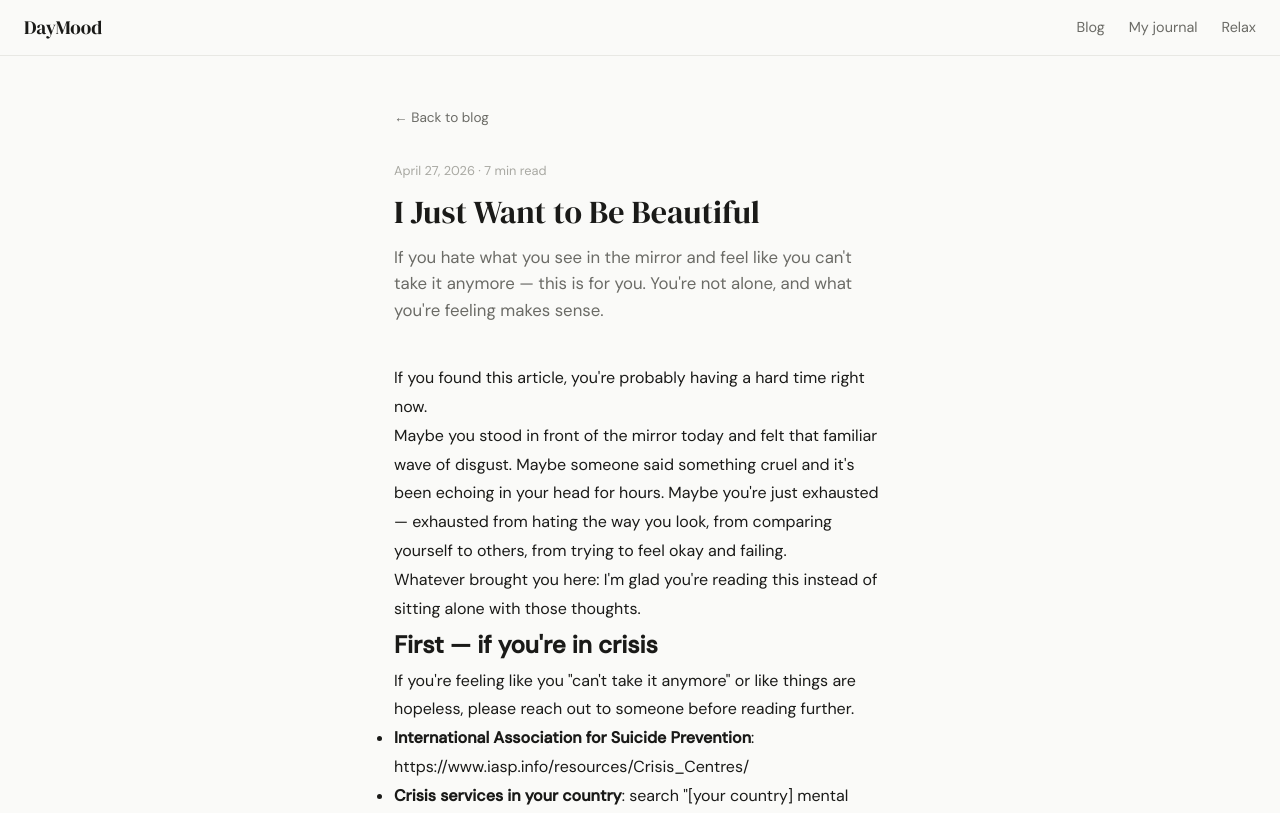
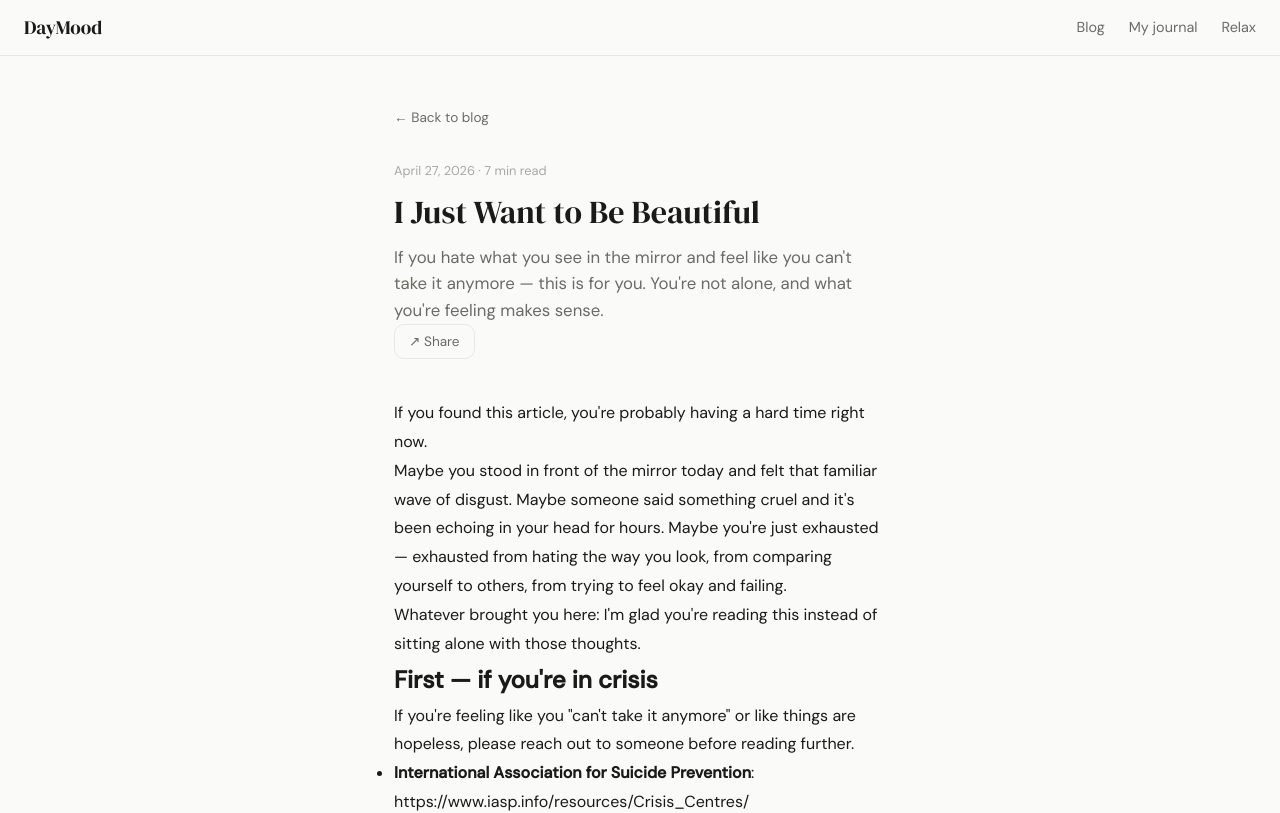
Before and after one commit to vsvirenkov/daymood, a Next.js app: page /blog/i-just-want-to-be-beautiful in a window 1280 px wide. Shown: the top 813 px of the page. Built offline with nearby package versions, Linux system fonts and the light colour scheme.

Commit message:
feat: add share button to blog posts and relax page

```diff
--- a/src/app/blog/[slug]/page.tsx
+++ b/src/app/blog/[slug]/page.tsx
@@ -3,6 +3,7 @@ import { MDXRemote } from 'next-mdx-remote/rsc'
 import { notFound } from 'next/navigation'
 import Link from 'next/link'
 import type { Metadata } from 'next'
+import ShareButton from '@/components/ShareButton'
 
 interface Props {
   params: { slug: string }
@@ -56,6 +57,7 @@ export default function BlogPostPage({ params }: Props) {
           <p style={{ color: 'var(--text-muted)', fontSize: '1.05rem', margin: 0 }}>
             {post.description}
           </p>
+          <ShareButton title={post.title} />
         </header>
 
         <div style={{
--- a/src/app/relax/page.tsx
+++ b/src/app/relax/page.tsx
@@ -27,6 +27,9 @@ export default async function RelaxPage() {
       <header className="page-header">
         <h1>Take a breath</h1>
         <p className="subtitle">Pop all the bubbles. It helps.</p>
+        <div style={{ marginTop: '12px' }}>
+          <ShareButton title="Pop-it relaxation game — DayMood" url="https://daymood.fun/relax" />
+        </div>
       </header>
       <PopItClient
         userToken={session?.access_token ?? null}
--- /dev/null
+++ b/src/components/ShareButton.tsx
@@ -0,0 +1,53 @@
+'use client'
+
+import { useState } from 'react'
+
+interface ShareButtonProps {
+  title: string
+  url?: string
+}
+
+export default function ShareButton({ title, url }: ShareButtonProps) {
+  const [copied, setCopied] = useState(false)
+
+  async function share() {
+    const shareUrl = url ?? window.location.href
+
+    // Если браузер поддерживает Web Share API (мобильные)
+    if (navigator.share) {
+      try {
+        await navigator.share({ title, url: shareUrl })
+        return
+      } catch (_e) {}
+    }
+
+    // Иначе копируем в буфер
+    try {
+      await navigator.clipboard.writeText(shareUrl)
+      setCopied(true)
+      setTimeout(() => setCopied(false), 2000)
+    } catch (_e) {}
+  }
+
+  return (
+    <button
+      onClick={share}
+      style={{
+        display: 'inline-flex',
+        alignItems: 'center',
+        gap: '6px',
+        padding: '8px 14px',
+        background: 'transparent',
+        border: '1px solid var(--border)',
+        borderRadius: 'var(--radius-md)',
+        fontFamily: 'var(--font-sans)',
+        fontSize: '0.85rem',
+        color: 'var(--text-muted)',
+        cursor: 'pointer',
+        transition: 'border-color 0.15s',
+      }}
+    >
+      {copied ? '✓ Copied!' : '↗ Share'}
+    </button>
+  )
+}
```
